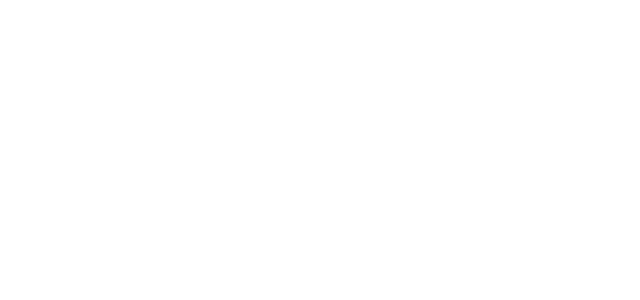
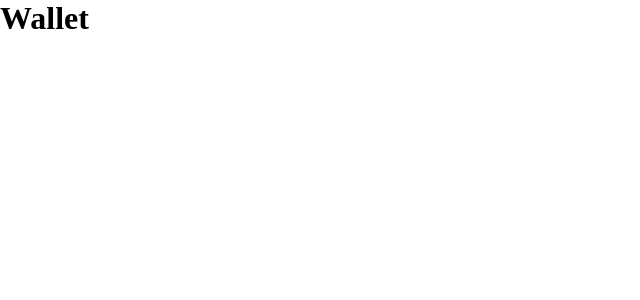
Before and after one commit to Anaozao/Wallet, a React (Vite) app: page /wallet in a window 1280 px wide. Before the commit this address had no page. Shown: the top 300 px of the page, without its empty margins (0-640 px from the left). Built offline with nearby package versions, Linux system fonts and the light colour scheme.

Commit message:
Navigate para wallet

```diff
--- a/src/App.tsx
+++ b/src/App.tsx
@@ -1,11 +1,13 @@
 import { Route, Routes } from "react-router-dom"
 import Login from "./pages/Login/Login"
+import Wallet from "./pages/Wallet/Wallet"
 
 function App() {
 
   return (
     <Routes>
       <Route path="/" element={<Login />}></Route>
+      <Route path="/wallet" element={<Wallet />}/>
     </Routes>
   )
 }
--- a/src/components/LoginForm/LoginForm.tsx
+++ b/src/components/LoginForm/LoginForm.tsx
@@ -3,10 +3,12 @@ import styles from './LoginForm.module.css'
 import { RiLoginBoxFill } from "react-icons/ri";
 import { useDispatch } from "react-redux";
 import { saveLogin } from "../../redux/actions/actions";
+import { useNavigate } from "react-router-dom";
 
 function LoginForm() {
   const [loginInfos, setLoginInfos] = useState({email: '', password: ''})
   const dispatch = useDispatch()
+  const navigate = useNavigate()
 
   const handleChange = (e: React.ChangeEvent<HTMLInputElement>) => {
     setLoginInfos((prev) => (
@@ -29,6 +31,7 @@ function LoginForm() {
 
   const handleLogin = () => {
     dispatch(saveLogin(loginInfos))
+    navigate('/wallet')
   }
 
   return (
--- /dev/null
+++ b/src/components/WalletForm/WalletForm.tsx
@@ -0,0 +1,7 @@
+function WalletForm() {
+  return (
+    <h1>Wallet</h1>
+  )
+}
+
+export default WalletForm
--- a/src/pages/Wallet/Wallet.tsx
+++ b/src/pages/Wallet/Wallet.tsx
@@ -0,0 +1,11 @@
+import WalletForm from "../../components/WalletForm/WalletForm";
+
+function Wallet() {
+  return (
+    <main>
+      <WalletForm />
+    </main>
+  )
+}
+
+export default Wallet;
```
